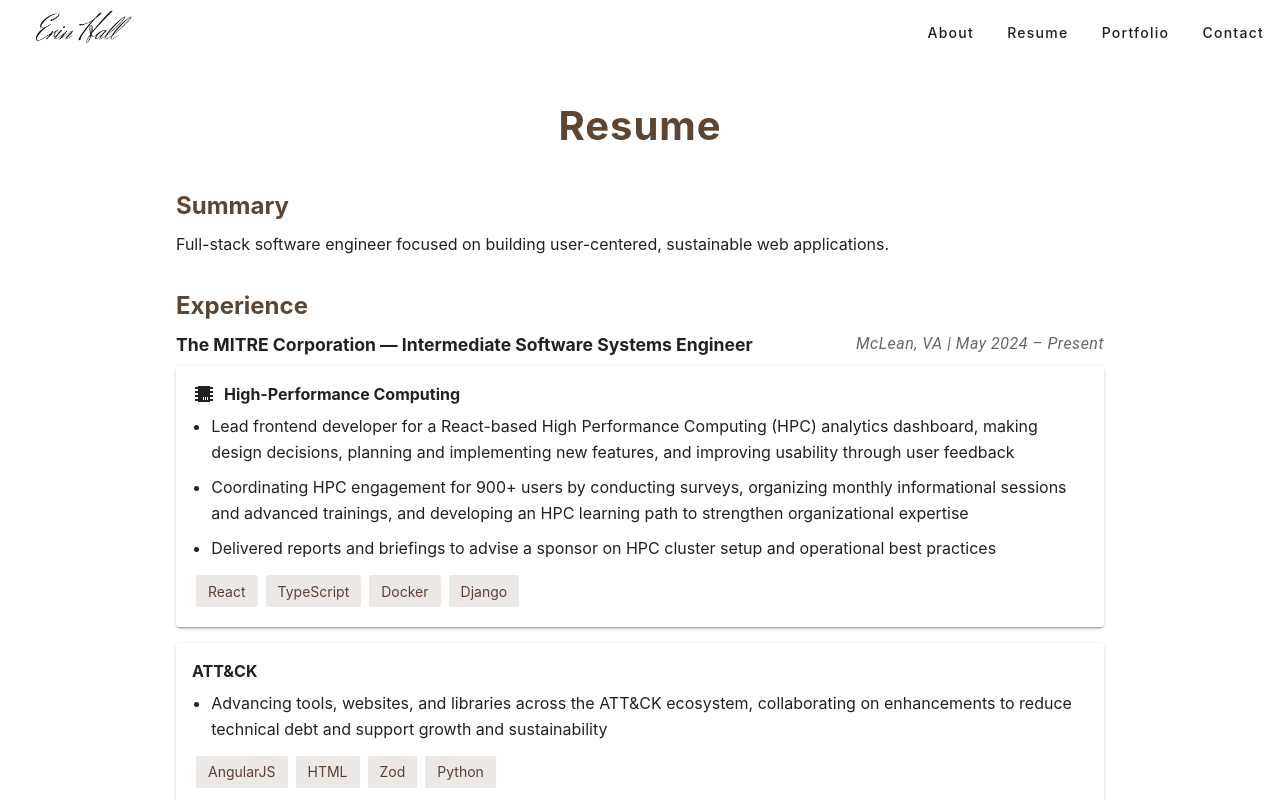
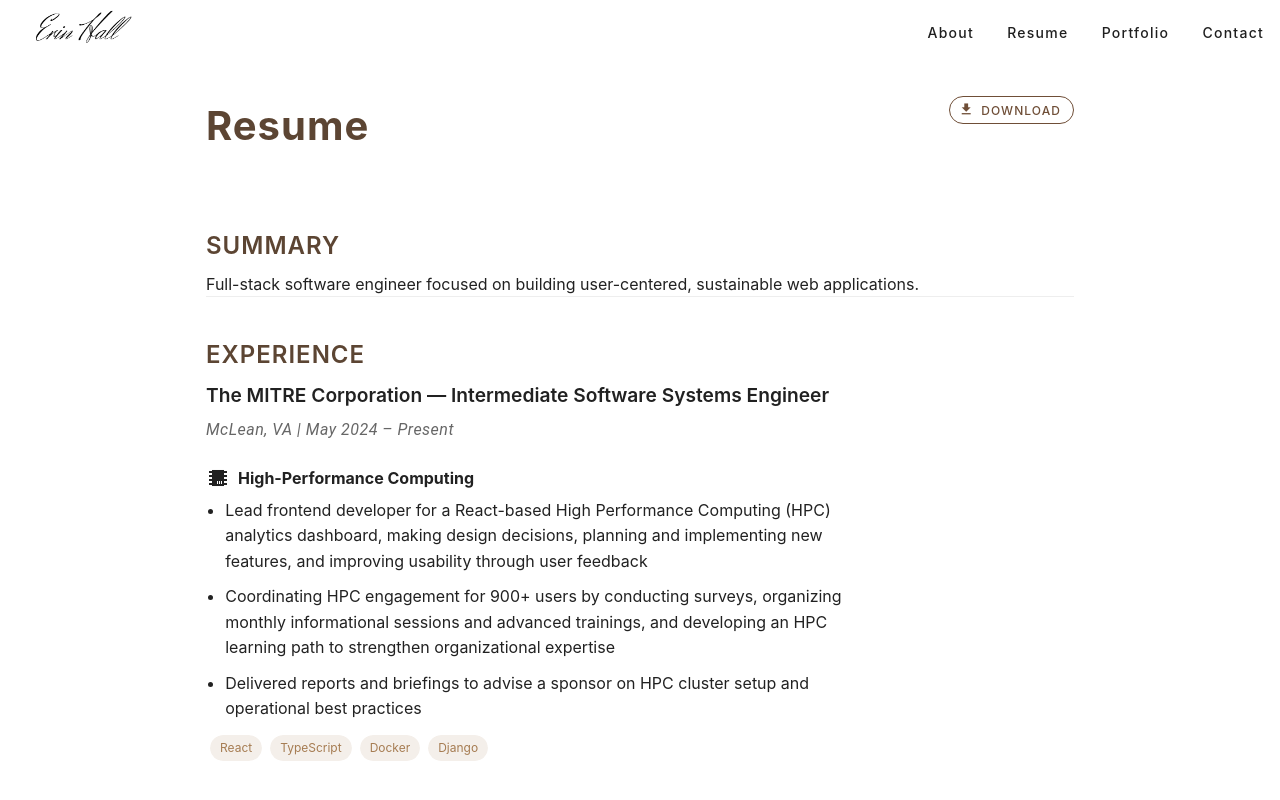
Before and after one commit to erinehall/erinehall.github.io, a Vue app: page / in a window 1280 px wide. Both pictures are taken after a click on the button "Resume". Shown: the top 800 px of the page. Built offline with nearby package versions, Linux system fonts and the light colour scheme.

Commit message:
reformatted resume section

```diff
--- a/src/components/resume/ChipGroup.vue
+++ b/src/components/resume/ChipGroup.vue
@@ -4,10 +4,10 @@
     <v-chip
       v-for="skill in skills"
       :key="skill"
-      pill
-      small
-      outlined
-      color="brown-darken-2"
+      rounded="pill"
+      size="small"
+      variant="tonal"
+      color="secondary"
       class="ma-1"
     >
       {{ skill }}
--- a/src/components/resume/ResumeCard.vue
+++ b/src/components/resume/ResumeCard.vue
@@ -1,5 +1,5 @@
 <template>
-  <v-card elevation="2" rounded class="pa-4 mb-4 scroll-fade">
+  <div class="resume-card mb-4 scroll-fade">
     <ResumeHeader v-if="header" v-bind="header" />
     <h4 v-if="heading" class="d-flex align-center mb-2">
       <template v-if="icon">
@@ -15,16 +15,16 @@
       <v-chip
         v-for="skill in skills"
         :key="skill"
-        pill
-        small
-        outlined
-        color="brown-darken-2"
+        rounded="pill"
+        size="small"
+        variant="tonal"
+        color="secondary"
         class="ma-1"
       >
         {{ skill }}
       </v-chip>
     </div>
-  </v-card>
+  </div>
 </template>
 
 <script setup lang="ts">
--- a/src/components/resume/ResumeSection.vue
+++ b/src/components/resume/ResumeSection.vue
@@ -1,5 +1,5 @@
 <template>
-  <v-container class="resume-section pa-0 mb-8">
+  <v-container class="resume-section pa-0">
     <h2 class="mb-2">{{ title }}</h2>
     <slot />
   </v-container>
--- a/src/styles/_resume.scss
+++ b/src/styles/_resume.scss
@@ -1,6 +1,10 @@
 @use "./variables";
 
 .resume-page {
+  max-width: 900px;
+  margin: 0 auto;
+  background-color: #ffffff;
+
   h1 {
     text-align: center;
     font-size: 2.5rem;
@@ -11,8 +15,20 @@
 }
 
 .resume-section {
+  margin: 2.5rem 0;
+  padding: 1rem 0;
+  border-bottom: 1px solid #eee;
+
+  &:last-of-type {
+    border-bottom: none;
+  }
+
   h2 {
     margin-bottom: 0.5rem;
+    font-size: 1.5rem;
+    font-weight: 600;
+    letter-spacing: 1px;
+    text-transform: uppercase;
     color: variables.$accent-color;
   }
 }
@@ -29,13 +45,34 @@
 
     h3 {
       margin: 0;
-      font-size: 1.1rem;
+      font-size: 1.2rem;
+      font-weight: 600;
     }
   }
 
   ul {
     margin: 0.5rem 0 0 1.2rem;
     padding: 0;
+    max-width: 65ch;
+
+    li {
+      margin-bottom: 0.6rem;
+      line-height: 1.6;
+    }
+  }
+}
+
+.resume-education-item {
+  margin-bottom: 1.25rem;
+}
+
+.resume-card {
+  padding: 1rem 0;
+
+  ul {
+    margin: 0.5rem 0 0 1.2rem;
+    padding: 0;
+    max-width: 65ch;
 
     li {
       margin-bottom: 0.6rem;
@@ -48,31 +85,39 @@
   font-size: 0.9rem;
   font-style: italic;
   color: #666;
+  text-align: right;
 }
 
 .resume-skill-category {
   display: flex;
   align-items: center;
   flex-wrap: wrap;
-  margin-bottom: 0.5rem;
+  gap: 0.25rem;
+  margin-bottom: 0.25rem;
 
   strong {
     margin-right: 0.5rem;
+    font-weight: 600;
   }
 }
 
-.resume-publication-link,
-.resume-link {
+.resume-link,
+.resume-publication-link {
   display: inline-block;
   margin-top: 0.25rem;
-  color: variables.$accent-color;
+  color: inherit;
   text-decoration: none;
-  border-bottom: 1px solid variables.$accent-color;
-  transition: opacity 0.2s;
+  border-bottom: 1px solid transparent;
+  transition: color 0.2s, border-color 0.2s;
 
   &:hover {
-    opacity: 0.7;
+    color: variables.$accent-color;
+    border-color: variables.$accent-color;
   }
+}
+
+.resume-publication-link {
+  font-size: 0.9rem;
 }
 
 .skill-card {
--- a/src/views/Resume.vue
+++ b/src/views/Resume.vue
@@ -1,6 +1,18 @@
 <template>
-  <v-container class="resume-page py-8" max-width="960">
-    <h1 class="resume-title">Resume</h1>
+  <v-container class="resume-page py-8" max-width="900">
+    <div class="d-flex align-start justify-space-between mb-6">
+      <h1 class="resume-title">Resume</h1>
+      <v-btn
+        href="/resume.pdf"
+        variant="outlined"
+        size="small"
+        prepend-icon="mdi-download"
+        class="download-btn"
+        target="_blank"
+      >
+        Download
+      </v-btn>
+    </div>
 
     <ResumeSection title="Summary">
       <p>
```
Also changed, not shown: 1 other file (tests, documents, lock files or other folders).
